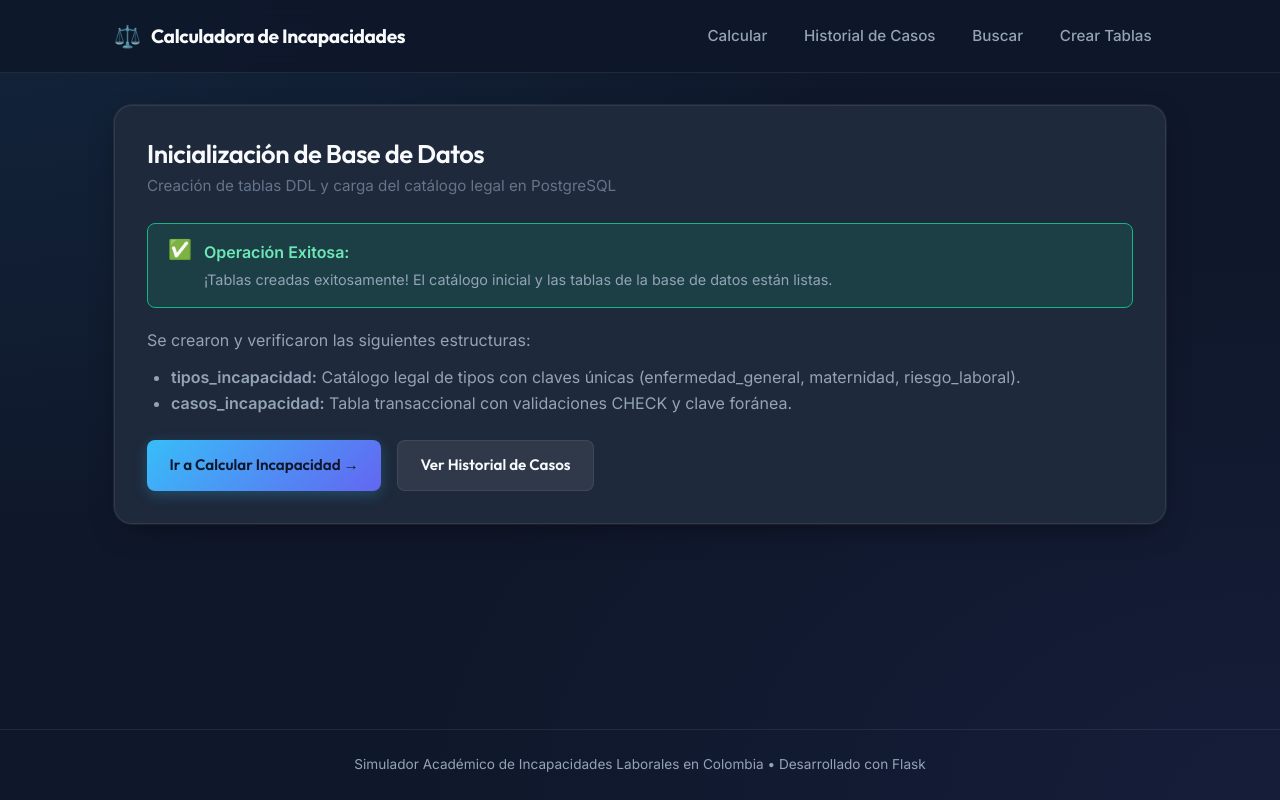
After one commit to MiguelArangoC/Calculadora_Incapacidades, a Flask app: page /crear_tablas in a window 1280 px wide. The commit adds this page. Run offline with Flask 3, Linux system fonts and the light colour scheme; some libraries are stand-ins or nearby versions.

Commit message:
Botón base de datos

```diff
--- a/src/controller/blueprints.py
+++ b/src/controller/blueprints.py
@@ -48,6 +48,32 @@ def _nombre_tipo(clave: str) -> str:
 def incapacidad_form():
     """GET / — Muestra el formulario de liquidación de incapacidad."""
     return render_template("incapacidad.html")
+
+
+@incapacidad_bp.route("/crear-tablas", methods=["GET", "POST"])
+@incapacidad_bp.route("/crear_tablas", methods=["GET", "POST"])
+def crear_tablas_web():
+    """
+    GET / POST /crear-tablas — Crea las tablas y catálogo inicial en PostgreSQL.
+    Permite inicializar la base de datos a usuarios que acceden por primera vez.
+    """
+    controlador = _obtener_controlador()
+    mensaje = None
+    error = None
+
+    try:
+        controlador.crear_tablas()
+        mensaje = "¡Tablas creadas exitosamente! El catálogo inicial y las tablas de la base de datos están listas."
+    except BaseDeDatosError as err:
+        error = f"No se pudieron crear las tablas: {err}"
+    except Exception as err:
+        error = f"Error al inicializar la base de datos: {err}"
+
+    return render_template(
+        "crear_tablas.html",
+        mensaje=mensaje,
+        error=error,
+    )
 
 
 @incapacidad_bp.route("/incapacidad/calcular", methods=["POST"])
--- a/static/css/style.css
+++ b/static/css/style.css
@@ -606,3 +606,32 @@ select {
     color: var(--text-muted);
     margin-top: auto;
 }
+
+/* Card Uso por primera vez */
+.card-first-time {
+    margin-top: 1.75rem;
+    padding: 1.5rem 2rem;
+    border-left: 4px solid var(--accent-primary);
+}
+
+.first-time-container h3 {
+    font-size: 1.25rem;
+    margin-bottom: 0.35rem;
+}
+
+.first-time-container p {
+    font-size: 0.95rem;
+    color: var(--text-secondary);
+}
+
+.link-highlight {
+    color: var(--accent-primary);
+    text-decoration: underline;
+    font-weight: 600;
+    transition: var(--transition);
+}
+
+.link-highlight:hover {
+    color: var(--accent-hover);
+    text-shadow: 0 0 8px var(--accent-glow);
+}
--- a/templates/base.html
+++ b/templates/base.html
@@ -20,6 +20,7 @@
                 <a href="/" class="nav-link {% if request.path == '/' %}active{% endif %}">Calcular</a>
                 <a href="/casos" class="nav-link {% if request.path == '/casos' %}active{% endif %}">Historial de Casos</a>
                 <a href="/buscar" class="nav-link {% if request.path == '/buscar' %}active{% endif %}">Buscar</a>
+                <a href="/crear-tablas" class="nav-link {% if request.path == '/crear-tablas' %}active{% endif %}">Crear Tablas</a>
             </div>
         </div>
     </nav>
--- a/templates/casos.html
+++ b/templates/casos.html
@@ -20,6 +20,7 @@
         <span class="alert-icon">⚠️</span>
         <div class="alert-content">
             <p>{{ error }}</p>
+            <p style="margin-top: 0.5rem;">Si está usando una base de datos nueva, <a href="/crear-tablas" class="link-highlight">haga click aqui para crear las tablas</a>.</p>
         </div>
     </div>
     {% endif %}
--- /dev/null
+++ b/templates/crear_tablas.html
@@ -0,0 +1,50 @@
+{% extends "base.html" %}
+
+{% block title %}Crear Tablas - Base de Datos{% endblock %}
+
+{% block content %}
+<div class="card card-wide">
+    <div class="card-header">
+        <h2>Inicialización de Base de Datos</h2>
+        <p class="subtitle">Creación de tablas DDL y carga del catálogo legal en PostgreSQL</p>
+    </div>
+
+    {% if mensaje %}
+    <div class="alert alert-success">
+        <span class="alert-icon">✅</span>
+        <div class="alert-content">
+            <strong>Operación Exitosa:</strong>
+            <p>{{ mensaje }}</p>
+        </div>
+    </div>
+    <div class="card-body">
+        <p style="color: var(--text-secondary); margin-bottom: 0.75rem;">Se crearon y verificaron las siguientes estructuras:</p>
+        <ul style="margin: 0 0 1.5rem 1.5rem; color: var(--text-secondary);">
+            <li><strong>tipos_incapacidad:</strong> Catálogo legal de tipos con claves únicas (enfermedad_general, maternidad, riesgo_laboral).</li>
+            <li><strong>casos_incapacidad:</strong> Tabla transaccional con validaciones CHECK y clave foránea.</li>
+        </ul>
+        <div class="form-actions" style="margin-top: 1.5rem; display: flex; gap: 1rem; flex-wrap: wrap;">
+            <a href="/" class="btn btn-primary">Ir a Calcular Incapacidad &rarr;</a>
+            <a href="/casos" class="btn btn-secondary">Ver Historial de Casos</a>
+        </div>
+    </div>
+    {% endif %}
+
+    {% if error %}
+    <div class="alert alert-error">
+        <span class="alert-icon">⚠️</span>
+        <div class="alert-content">
+            <strong>No se pudieron crear las tablas:</strong>
+            <p>{{ error }}</p>
+        </div>
+    </div>
+    <div class="card-body">
+        <p style="color: var(--text-secondary);">Verifique que el servicio PostgreSQL esté activo y que las credenciales configuradas en Render o en <code>secret_config.py</code> sean correctas.</p>
+        <div class="form-actions" style="margin-top: 1.5rem; display: flex; gap: 1rem; flex-wrap: wrap;">
+            <a href="/crear-tablas" class="btn btn-primary">Reintentar Creación</a>
+            <a href="/" class="btn btn-secondary">Volver al Inicio</a>
+        </div>
+    </div>
+    {% endif %}
+</div>
+{% endblock %}
```
Also changed, not shown: templates/incapacidad.html (+7 -0 lines), test/test_web.py (+23 -0 lines), README.md.
